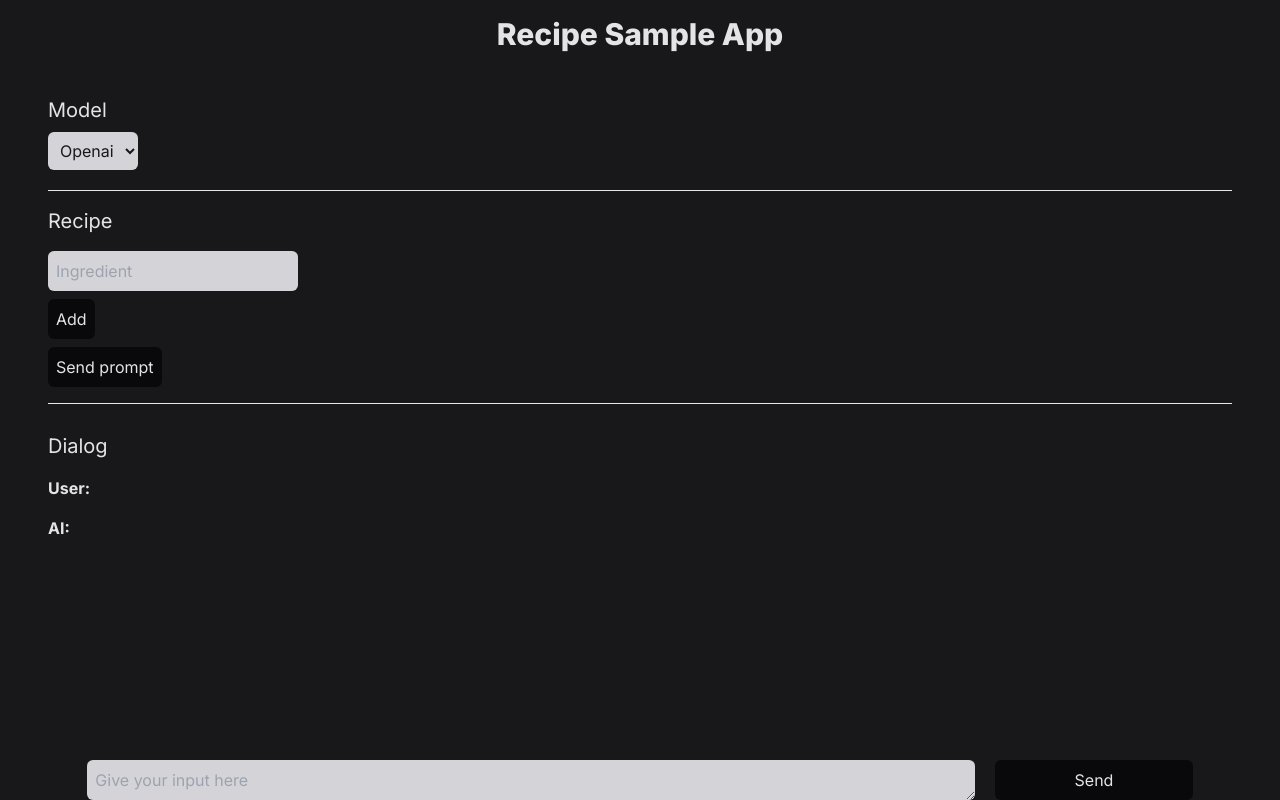
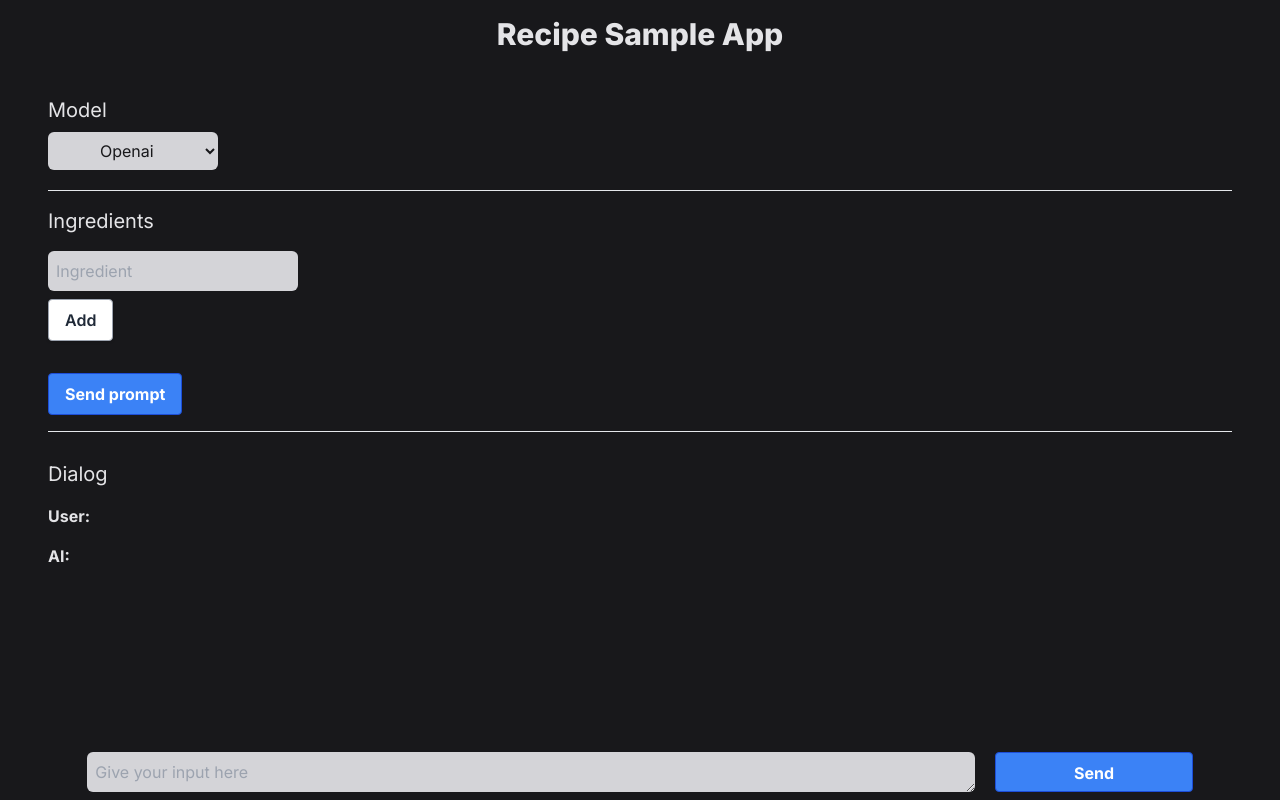
Before and after one commit to b9lab/ws-ai-recipe-sample-app, a Next.js app: page / in a window 1280 px wide. Built offline with nearby package versions, Linux system fonts and the light colour scheme.

Commit message:
adjust component names

```diff
--- a/app/components/Recipe.tsx
+++ b/app/components/IngredientsList.tsx
@@ -1,12 +1,12 @@
 import { Dispatch, FormEvent, SetStateAction, useState } from "react";
 
-interface RecipeProps {
+interface IngredientsListProps {
   setIngredients: Dispatch<SetStateAction<string[]>>;
   ingredients: string[];
   onClickPrompt: () => Promise<void>;
 }
 
-export default function Recipe(props: RecipeProps) {
+export default function IngredientsList(props: IngredientsListProps) {
   const [input, setInput] = useState("");
 
   const onChange = (e: FormEvent<HTMLInputElement>) => {
@@ -29,7 +29,7 @@ export default function Recipe(props: RecipeProps) {
 
   return (
     <div className="py-2">
-      <h2>Recipe</h2>
+      <h2>Ingredients</h2>
       <ul className="pl-4 list-disc pb-2">
         {props.ingredients.map((ingredient, index) => (
           <li>
@@ -45,10 +45,13 @@ export default function Recipe(props: RecipeProps) {
           value={input}
           onChange={onChange}
         />
-      <button className="block mt-2" onClick={onClickAddIngredient}>
+
+        <button className="block mt-2 bg-white hover:bg-gray-100 text-gray-800 font-semibold py-2 px-4 border border-gray-400 rounded shadow" onClick={onClickAddIngredient}>
           Add
         </button>
-      <button className="my-2" onClick={props.onClickPrompt}>
+
+      <br/>
+      <button className="my-2 bg-blue-500 hover:bg-blue-700 text-white font-bold py-2 px-4 border border-blue-700 rounded" onClick={props.onClickPrompt}>
         Send prompt
       </button>
     </div>
--- a/app/components/Input.tsx
+++ b/app/components/Input.tsx
@@ -21,7 +21,7 @@ export default function Input(props: InputProps) {
   };
 
   return (
-    <div className="mt-auto flex justify-center">
+    <div className="mt-auto flex justify-center my-2">
       <textarea
         className="w-9/12 h-10"
         placeholder="Give your input here"
@@ -31,7 +31,7 @@ export default function Input(props: InputProps) {
       />
       <button
         ref={buttonRef}
-        className="w-2/12 ml-5 h-10 self-center"
+        className="w-2/12 ml-5 h-10 self-center bg-blue-500 hover:bg-blue-700 text-white font-bold px-4 border border-blue-700 rounded"
         onClick={props.onClickPrompt}
       >
         Send
--- a/app/components/Settings.tsx
+++ b/app/components/Settings.tsx
@@ -13,7 +13,7 @@ export default function Settings(props: SettingsProps) {
   return (
     <div className="py-5">
       <h2>Model</h2>
-      <select value={props.aiModel} onChange={onChange}>
+      <select value={props.aiModel} onChange={onChange} className="px-12">
         <option value="openai">Openai</option>
         <option value="gemini">Gemini</option>
       </select>
--- a/app/layout.tsx
+++ b/app/layout.tsx
@@ -5,7 +5,7 @@ import "./globals.css";
 const inter = Inter({ subsets: ["latin"] });
 
 export const metadata: Metadata = {
-  title: "Receipe Sample App",
+  title: "Recipe Sample App",
   description: "Sample app for demonstrating the usage of OpenAI / Gemini",
 };
 
--- a/app/page.tsx
+++ b/app/page.tsx
@@ -7,7 +7,7 @@ import html from "remark-html";
 
 import Response from "./components/Response";
 import Settings from "./components/Settings";
-import Recipe from "./components/Recipe";
+import IngredientsList from "./components/IngredientsList";
 import Input from "./components/Input";
 import { getAiRespone } from "./aiFunctions";
 
@@ -59,7 +59,7 @@ export default function Home() {
       <Settings setAiModel={setAiModel} aiModel={aiModel} />
       <hr />
       {/* recipe */}
-      <Recipe
+      <IngredientsList
         setIngredients={setIngredients}
         ingredients={ingredients}
         onClickPrompt={onClickRecipePrompt}
```
Lines whose indentation alone changed are shown as unchanged.
